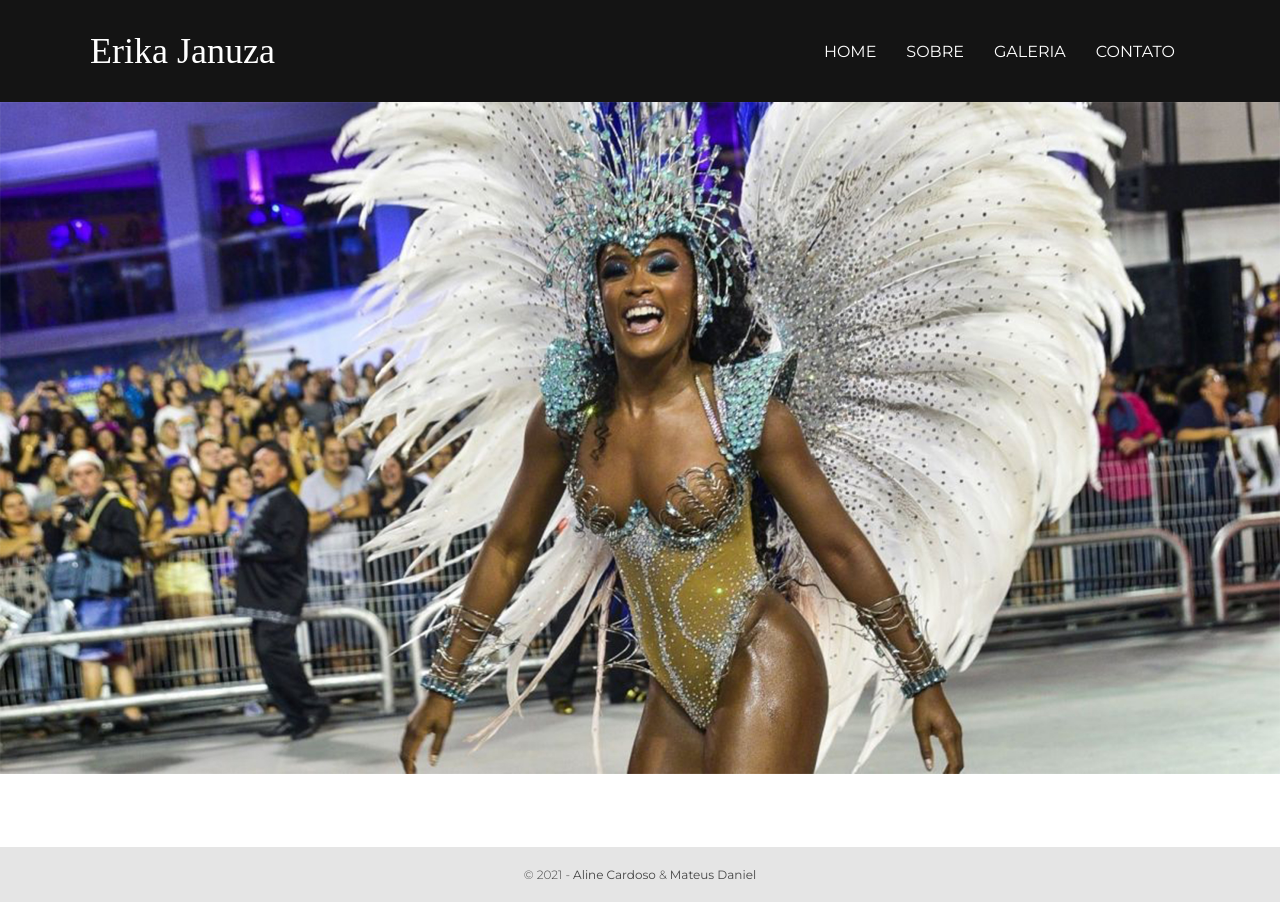
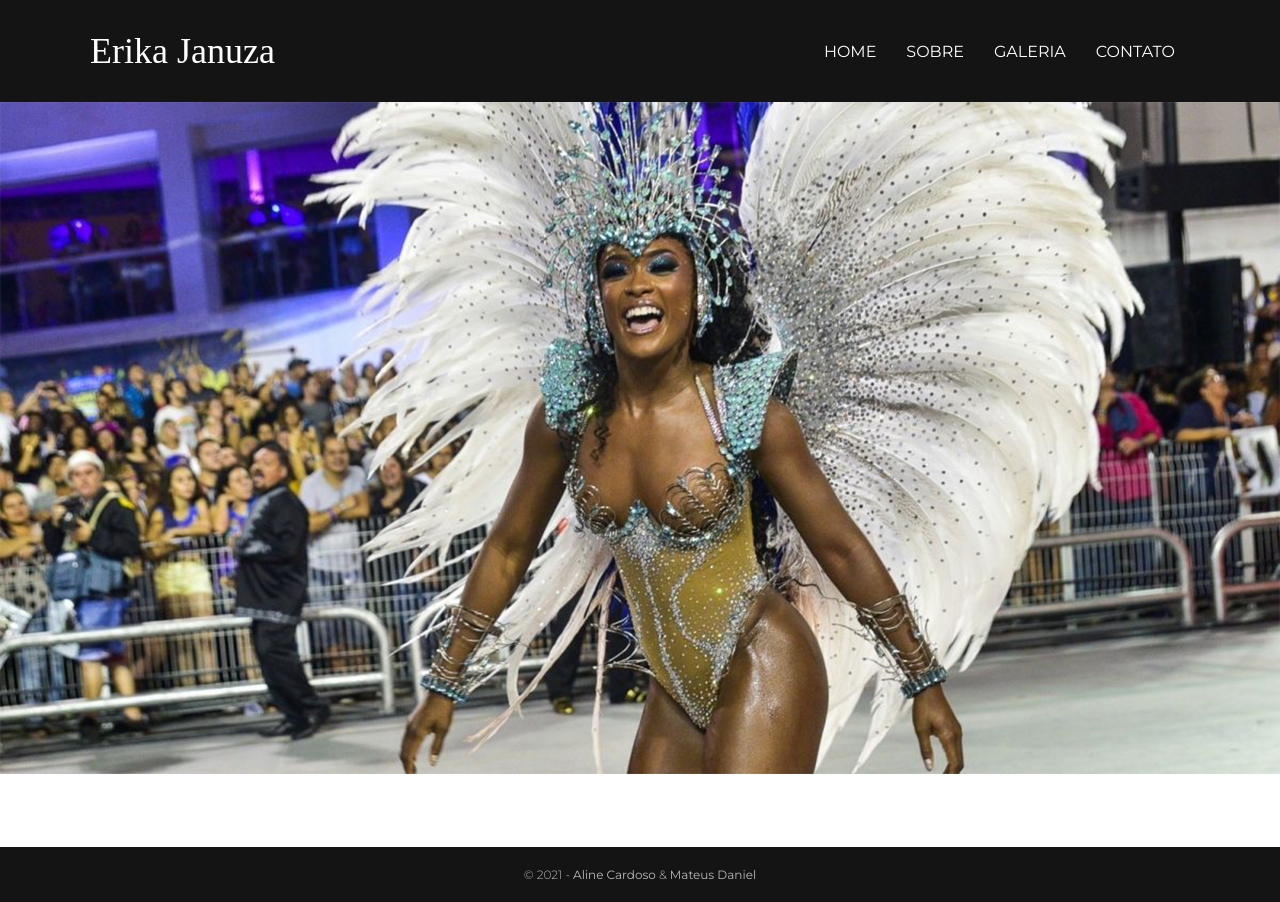
Before and after one commit to cardosoaline/erika-januzza, an Angular app: page / in a window 1280 px wide. Built offline with nearby package versions, Linux system fonts and the light colour scheme; a web font is replaced by a local one.

Commit message:
fix:corrige css footer

```diff
--- a/src/app/footer/footer.component.css
+++ b/src/app/footer/footer.component.css
@@ -1,24 +1,24 @@
 .footer{
   position: absolute;
   bottom: 0;
-  background-color: rgba(0, 0, 0, .1);
+  background-color:#141414;
   width: 100%;
   text-align: center;
 }
 
 .footer p {
-  color: rgba(0, 0, 0, .7);
+  color: rgba(255, 255, 255, .7);
   padding: 20px;
   font-size: 12px;
   font-weight: 300;
 }
 
 .footer p a{
-  color: rgba(0, 0, 0, .7);
+  color: rgba(255, 255, 255, .7);
   text-decoration: none;
   font-weight: 400;
 }
 
 .footer p a:hover{
-  color: #000;
+  color: #fff;
 }
```
